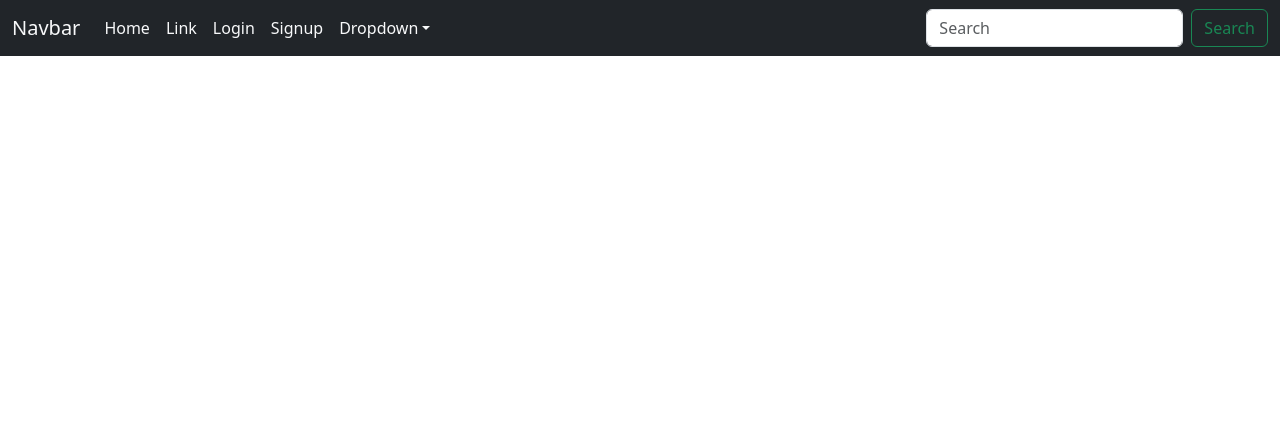
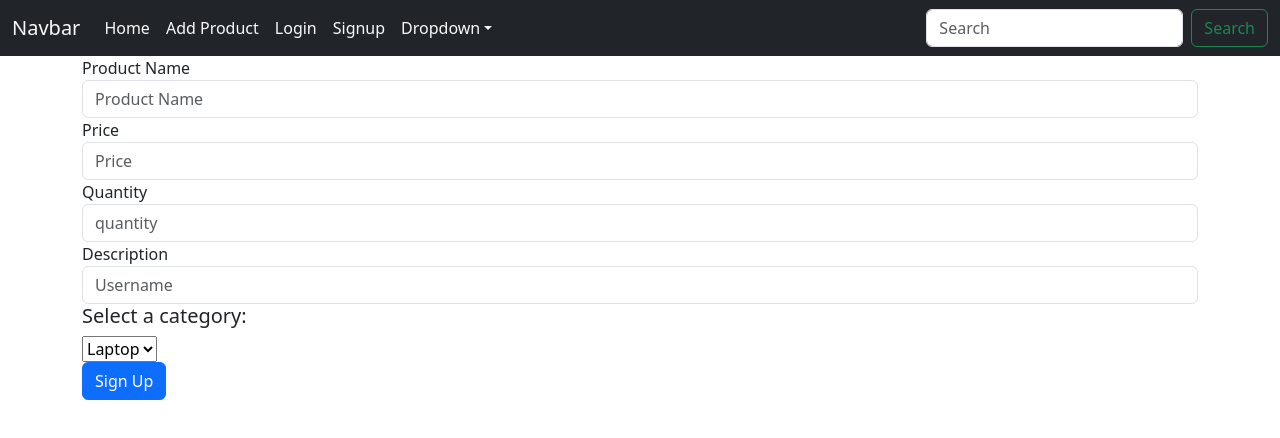
Before and after one commit to Ramudgar/techlearnRepository, a React (Create React App) app in the folder ecommerceApp/ecommerceapp/: page /productform in a window 1280 px wide. Shown: the top 438 px of the page. Built offline with nearby package versions, Linux system fonts and the light colour scheme.

Commit message:
adding frontend code for product form

```diff
--- a/ecommerceApp/ecommerceapp/src/App.js
+++ b/ecommerceApp/ecommerceapp/src/App.js
@@ -4,6 +4,7 @@ import Homepage from "./Components/user_frontend/homepage";
 import Link from "./Components/user_frontend/link";
 import Login from "./Components/user_frontend/login";
 import NavbarComponent from "./Components/user_frontend/navbar";
+import ProductForm from "./Components/user_frontend/productForm";
 import Register from "./Components/user_frontend/register";
 function App() {
   return (
@@ -15,6 +16,7 @@ function App() {
         <Route path="/link" element={<Link />} />
         <Route path="/register" element={<Register />} />
         <Route path="/login" element={<Login />} />
+        <Route path="/productform" element={<ProductForm />} />
       </Routes>
     </Router>
   );
--- a/ecommerceApp/ecommerceapp/src/Components/user_frontend/navbar.js
+++ b/ecommerceApp/ecommerceapp/src/Components/user_frontend/navbar.js
@@ -32,8 +32,8 @@ function NavbarComponent() {
                 </Link>
               </li>
               <li className="nav-item">
-                <Link className="nav-link text-light" to="link">
-                  Link
+                <Link className="nav-link text-light" to="/productform">
+                  Add Product
                 </Link>
               </li>
               <li className="nav-item">
--- /dev/null
+++ b/ecommerceApp/ecommerceapp/src/Components/user_frontend/productForm.js
@@ -0,0 +1,61 @@
+import React from "react";
+
+function ProductForm() {
+  return (
+    <>
+      <div className="container">
+        <form>
+          <div className="form-group">
+            <label htmlFor="inputproductName">Product Name</label>
+            <input
+              type="text"
+              className="form-control"
+              id="inputproductName"
+              placeholder="Product Name"
+            />
+          </div>
+          <div className="form-group">
+            <label htmlFor="price">Price</label>
+            <input
+              type="number"
+              className="form-control"
+              id="price"
+              placeholder="Price"
+            />
+          </div>
+          <div className="form-group">
+            <label htmlFor="quantity">Quantity</label>
+            <input
+              type="number"
+              className="form-control"
+              id="quantity"
+              placeholder="quantity"
+            />
+          </div>
+          <div className="form-group">
+            <label htmlFor="description">Description</label>
+            <input
+              type="text"
+              className="form-control"
+              id="description"
+              placeholder="Username"
+            />
+          </div>
+          <div className="form-group">
+            <h5>Select a category:</h5>
+            <select id="categoryDropdown">
+              <option value="Laptop">Laptop</option>
+              <option value="Mobile">Mobile</option>
+              <option value="Tablet">Tablet</option>
+            </select>
+          </div>
+          <button type="submit" className="btn btn-primary">
+            Sign Up
+          </button>
+        </form>
+      </div>
+    </>
+  );
+}
+
+export default ProductForm;
```
